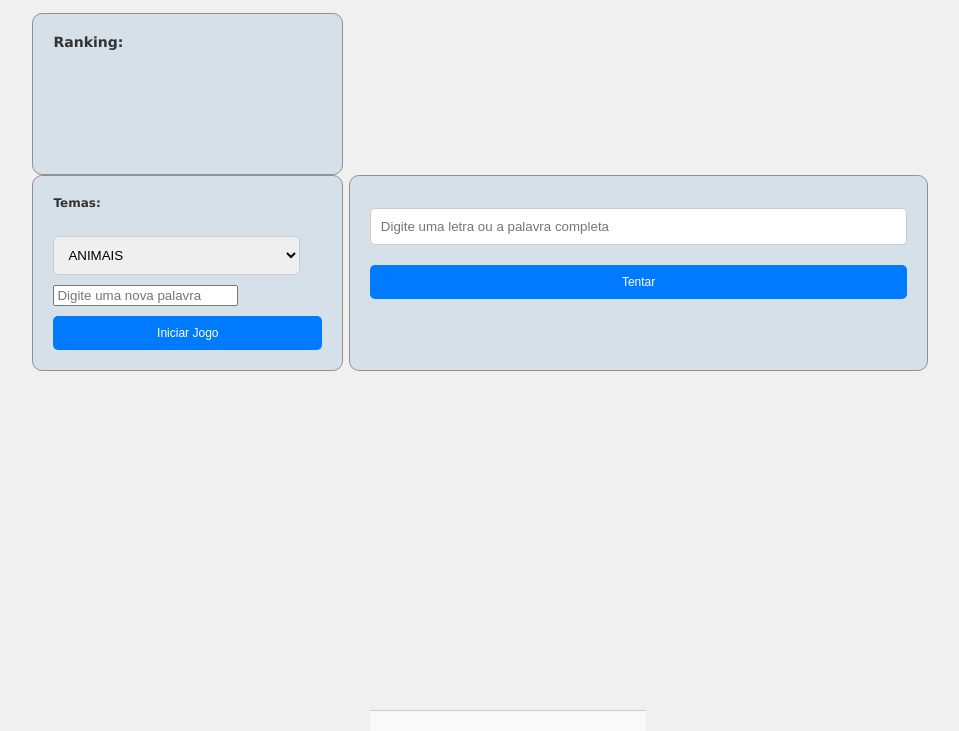
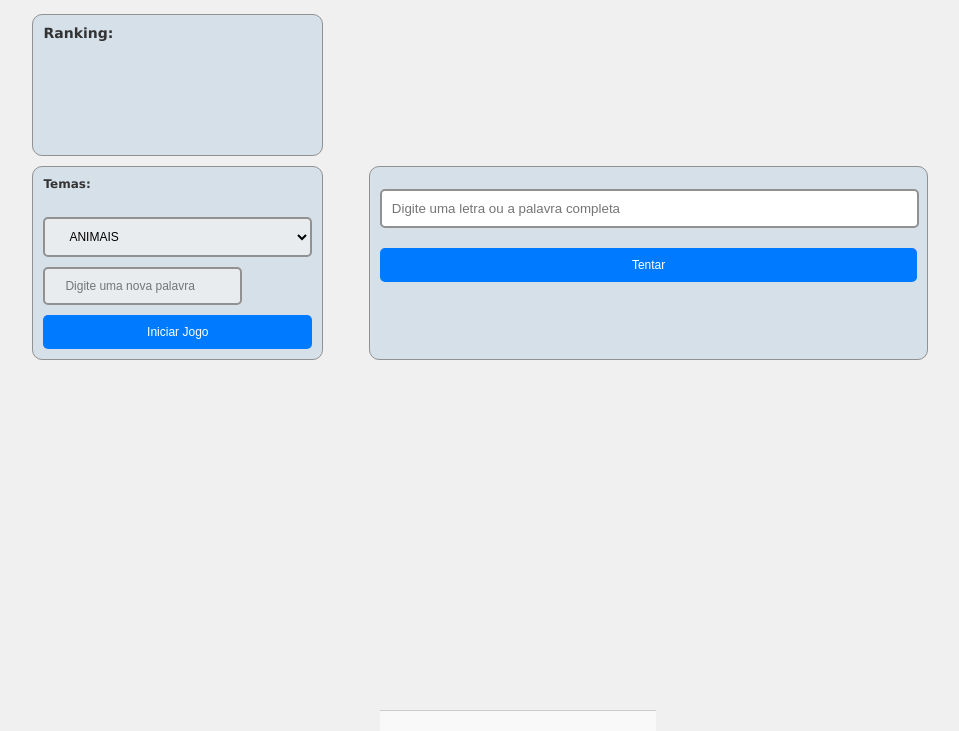
Before and after one commit to Roldribeiro/Find-Words, a plain HTML site: page index.html in a window 1280 px wide. Shown: the part 69-800 px from the top of the page, without its empty margins (102-1061 px from the left). Drawn offline with Linux system fonts and the light colour scheme.

Commit message:
Updated css
Modificações visuais.

```diff
--- a/styles.css
+++ b/styles.css
@@ -49,7 +49,8 @@ header {
     margin-bottom: 20px;
     margin-left: auto;
     margin-right: auto;
-    padding-left: 50px;
+    padding-left: 40px;
+
 
 
 
@@ -74,10 +75,11 @@ header h1 {
 }
 
 .main-content, .side-content {
-    padding: 20px;
+    padding: 10px;
     border: 1px solid #919191;
     border-radius: 10px;
     background-color: #d6e0e9;
+    margin-bottom: 10px;
 }
 
 #tentativas {
@@ -124,6 +126,27 @@ button {
     cursor: pointer;
 }
 
+#selecionar-categoria{
+    width: 100%;
+    margin-top: 10px;
+    padding: 10px 20px;
+    border: 2px solid #919191;
+    border-radius: 5px;
+    font-size: 12px;
+    cursor: pointer;
+    background-color: #e9ecef;
+}
+
+#nova-palavra{
+    max-width: max-content;
+
+    padding: 10px 20px;
+    border: 2px solid #919191;
+    border-radius: 5px;
+    font-size: 12px;
+    background-color: #e9ecef;
+
+}
 button:hover {
     background-color: #0056b3;
 }
@@ -133,7 +156,7 @@ input[type="text"], select {
     padding: 10px;
     margin-top: 10px;
     margin-bottom: 10px;
-    border: 1px solid #ccc;
+    border: 2px solid #919191;
     border-radius: 5px;
 }
 
```
